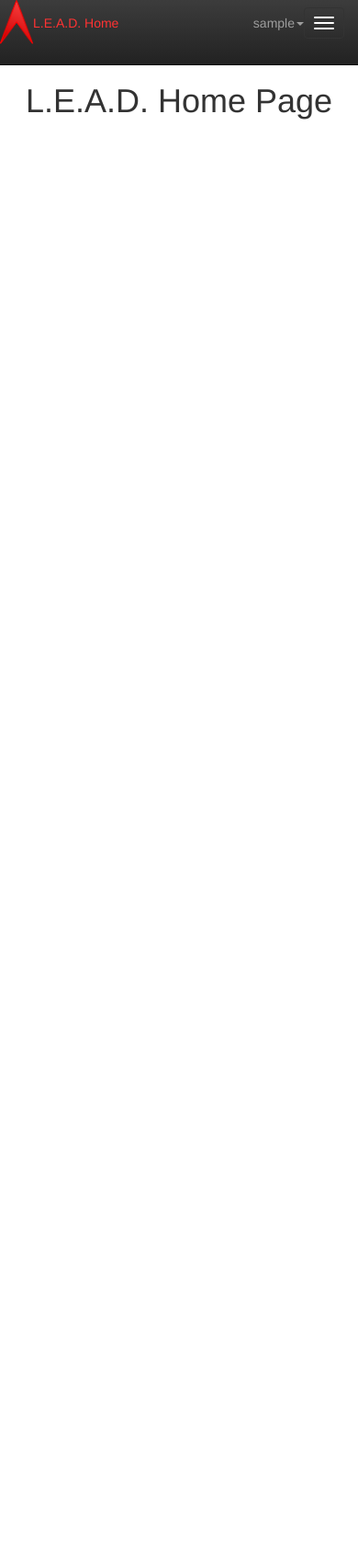
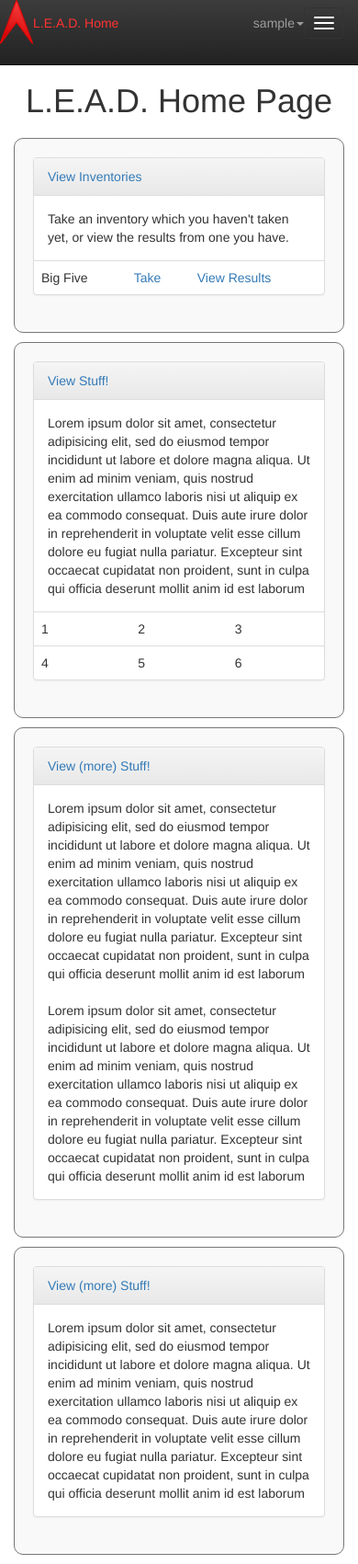
Before and after one commit to srmagura/goodnight-lead, a Django app: page / in a window 390 px wide. Shown: the whole page at 92% size. Before the commit the page ends 130 px from the top, so only its background shows below. Run offline with Django 3.2, Linux system fonts and the light colour scheme; the visitor is signed in with stand-in values (Sample User, id 1); parts of the project's set-up code (start-up, migrations or seed data) failed here and were passed over; some libraries are stand-ins or nearby versions.

Commit message:
Fixing mobile device display

```diff
--- a/app/templates/index.html
+++ b/app/templates/index.html
@@ -4,13 +4,13 @@
 {% block content %}
     <div class="container">
         <div class="row">
-            <div class="col-md-offset-4 col-md-4 text-center">
+            <div class="col-md-offset-4 col-md-5 text-center">
                 <h1>L.E.A.D. Home Page</h1>
             </div>
         </div>
         <div class="row">
             <div class="col-md-offset-1 col-md-5">
-                <div class="lead-panel hidden-xs">
+                <div class="lead-panel">
                     <div class="panel panel-default">
                         <div class="panel-heading">
                             <a href="inventories">View Inventories</a>
@@ -29,7 +29,7 @@
                         </table>
                     </div>
                 </div>
-                <div class="lead-panel hidden-xs">
+                <div class="lead-panel">
                     <div class="panel panel-default">
                         <div class="panel-heading">
                             <a href="notreallyalink">View Stuff!</a>
@@ -53,7 +53,7 @@
                 </div>
             </div>
             <div class="col-md-5">
-                <div class="lead-panel hidden-xs">
+                <div class="lead-panel">
                     <div class="panel panel-default">
                         <div class="panel-heading">
                             <a href="notreallyalink">View (more) Stuff!</a>
@@ -64,7 +64,7 @@
                         </div>
                     </div>
                 </div>
-                <div class="lead-panel hidden-xs">
+                <div class="lead-panel">
                     <div class="panel panel-default">
                         <div class="panel-heading">
                             <a href="notreallyalink">View (more) Stuff!</a>
```
